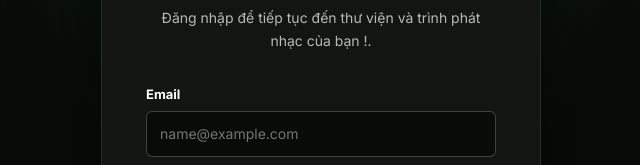
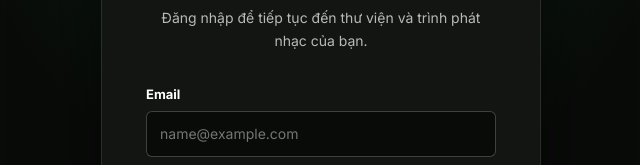
Before and after one commit to Rinn15/spotisix, a website: page index.html in a window 1280 px wide. Shown: the part 279-444 px from the top of the page, 319-959 px from the left. Drawn offline with nearby package versions, Linux system fonts and the light colour scheme.

Commit message:
xóa dấu !

```diff
--- a/index.html
+++ b/index.html
@@ -20,7 +20,7 @@
       </div>
       <p class="auth-eyebrow">ÂM NHẠC CỦA RIÊNG BẠN</p>
       <h1 id="auth-title">Đăng nhập SpotiSix</h1>
-      <p class="auth-description">Đăng nhập để tiếp tục đến thư viện và trình phát nhạc của bạn !.</p>
+      <p class="auth-description">Đăng nhập để tiếp tục đến thư viện và trình phát nhạc của bạn.</p>
       <form id="auth-form" class="auth-form" onsubmit="submitAuth(event)">
         <label for="auth-email">Email</label>
         <input id="auth-email" type="email" autocomplete="email" placeholder="name@example.com" required/>
```
